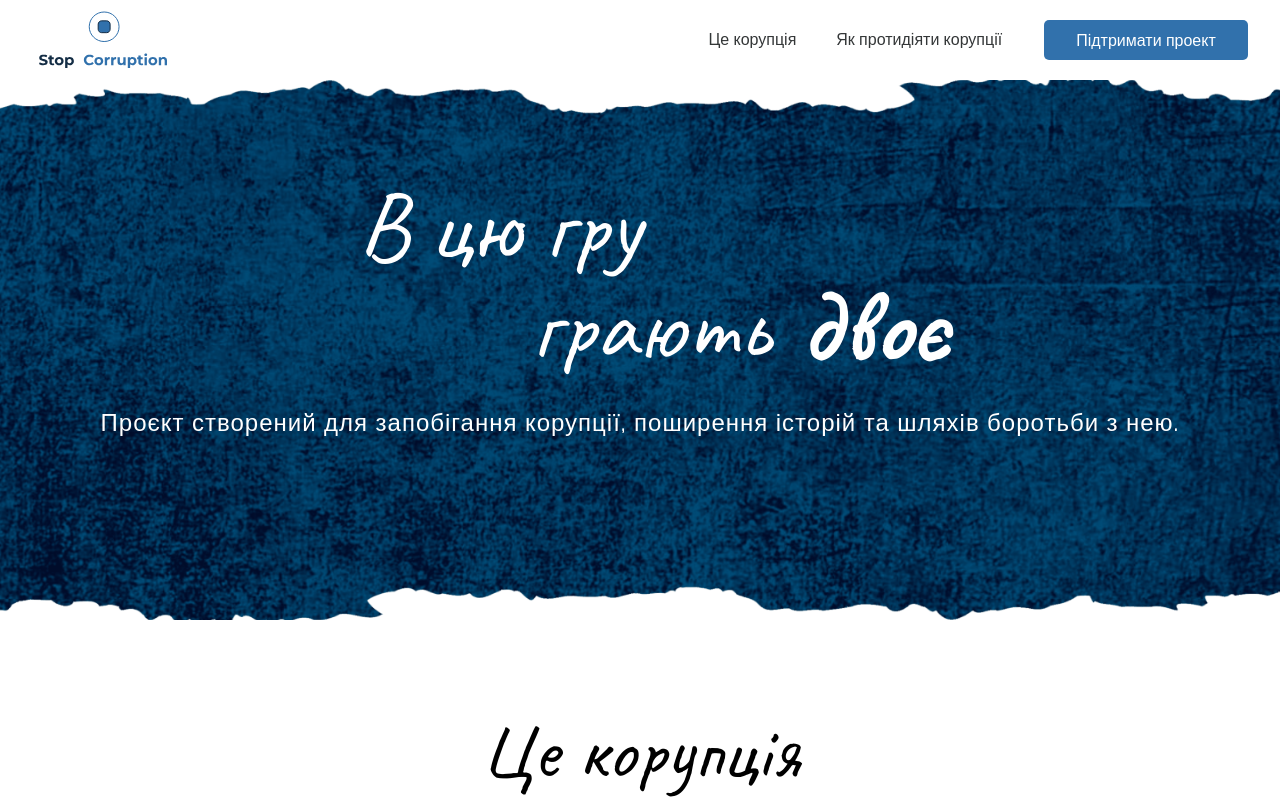
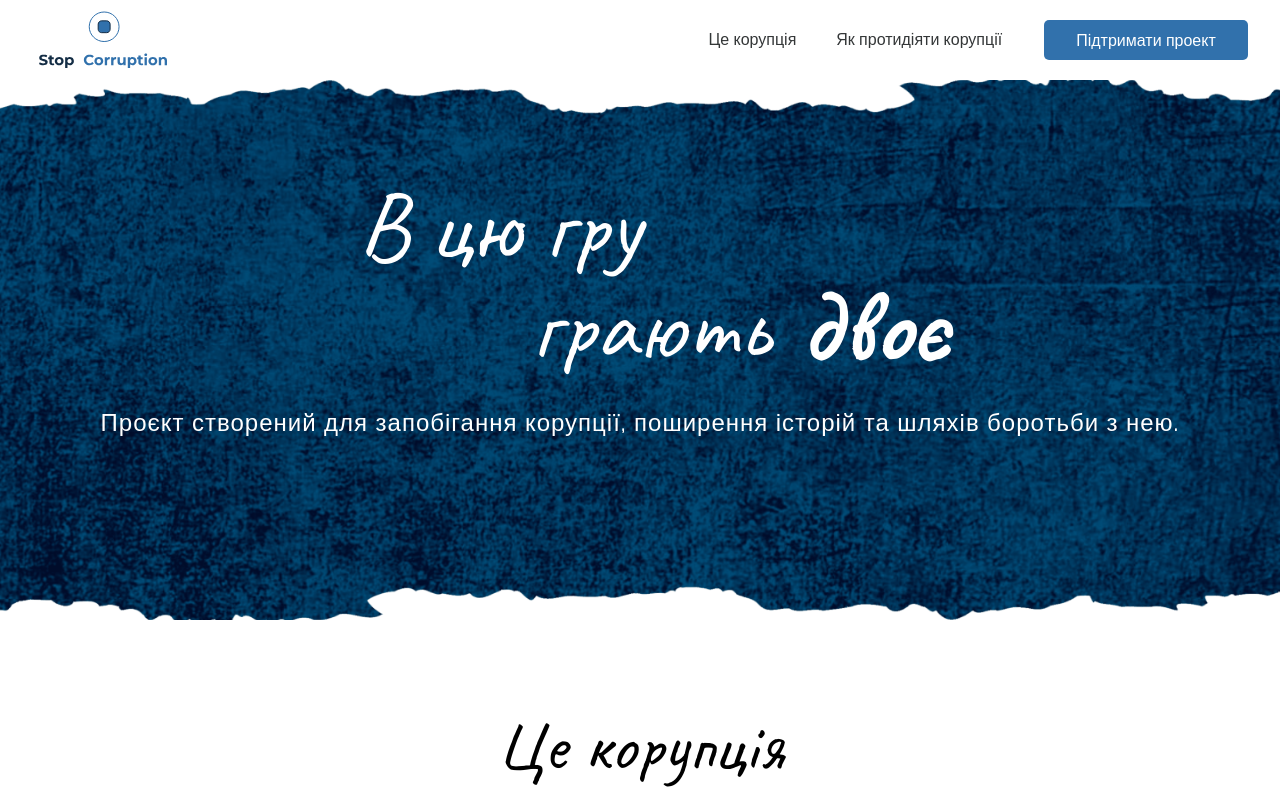
Before and after one commit to baza-trainee/antiCorruption, a React (Vite) app: page / in a window 1280 px wide. Shown: the top 800 px of the page. Built offline with nearby package versions, Linux system fonts and the light colour scheme.

Commit message:
change of the media screen width

```diff
--- a/src/components/CorruptionContainer/corruptionContainer.scss
+++ b/src/components/CorruptionContainer/corruptionContainer.scss
@@ -48,17 +48,17 @@
       color: #000;
       line-height: normal;
 
-      @media screen and (min-width: $tablet-width) {
+      @media screen and (min-width: $max-width-tablet) {
         font-size: 72px;
         text-align: left;
       }
 
       @media screen and (min-width: 844px) and (orientation:landscape) {
-        font-size: 60px;
+        font-size: 72px;
         text-align: center;
       }
 
-      @media screen and (min-width: $desktop-width) {
+      @media screen and (min-width: $max-width-desktop) {
         font-size: 80px;
         text-align: center;
       }
```
